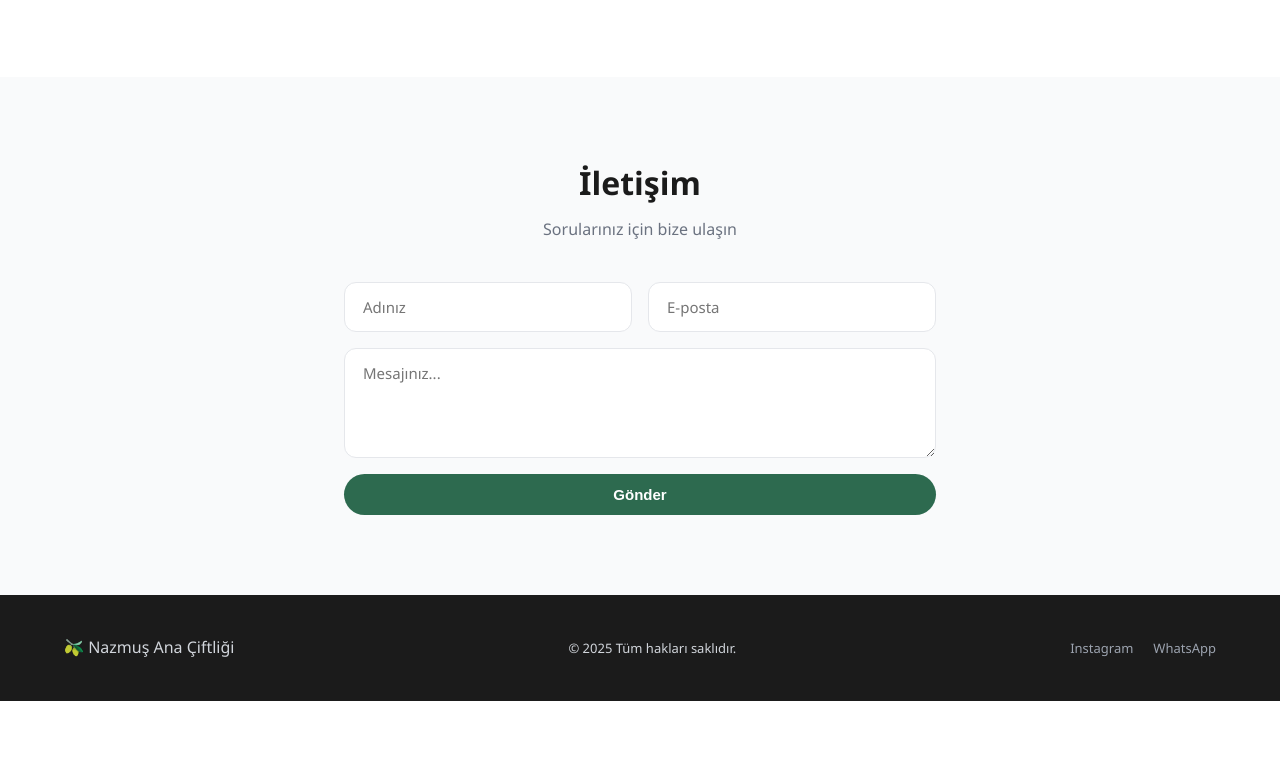
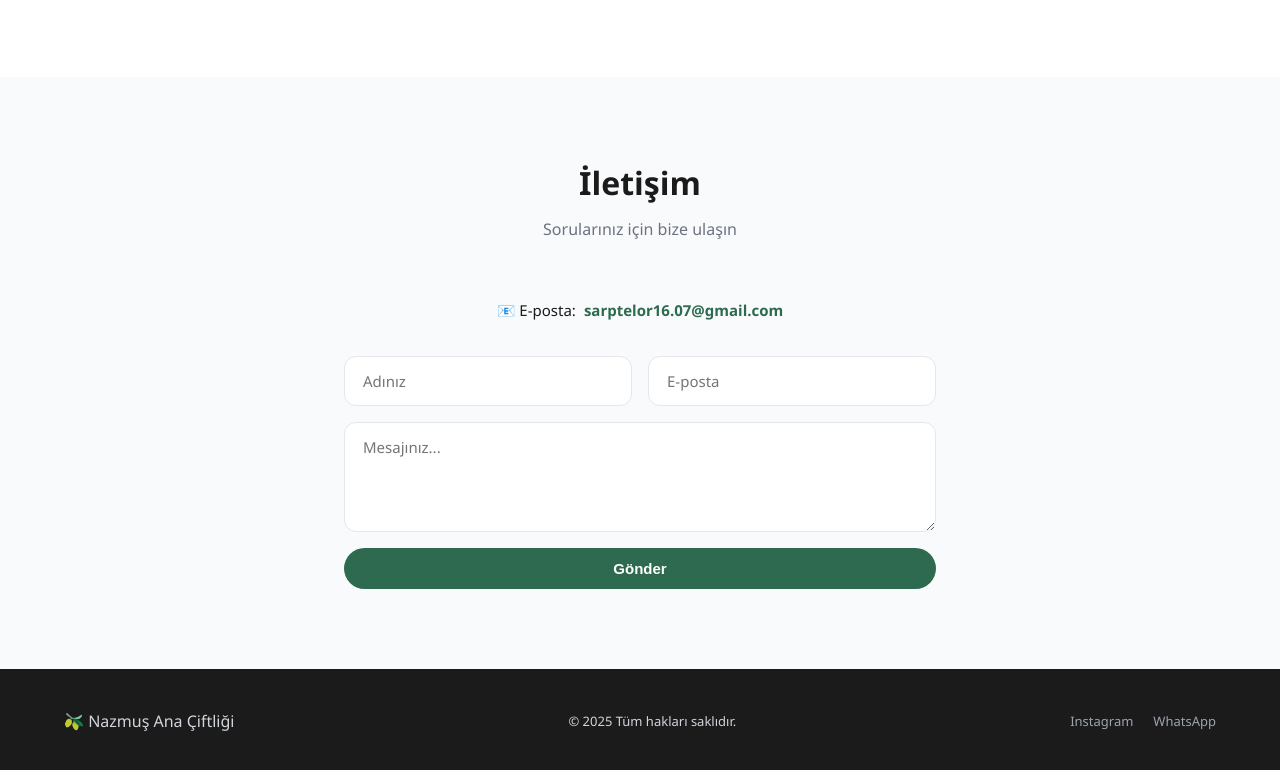
Before and after one commit to sarptelor1607/nazmus-ana-ciftligi, a plain HTML site: page index.html in a window 1280 px wide. Shown: the part 2363-3133 px from the top of the page. Before the commit the page ends 3064 px from the top, so only its background shows below. Drawn offline with Linux system fonts and the light colour scheme.

Commit message:
Fourth commit - Mail added
A real mail adress added to form part.

```diff
--- a/index.html
+++ b/index.html
@@ -144,6 +144,10 @@
     <div class="container contact__inner">
       <h2 class="section-title" data-i18n="contactTitle">İletişim</h2>
       <p class="section-subtitle" data-i18n="contactSub">Sorularınız için bize ulaşın</p>
+      <div class="contact-email-row">
+        <span data-i18n="contactEmailLabel">📧 E-posta:</span>
+        <a href="mailto:sarptelor16.07@gmail.com">sarptelor16.07@gmail.com</a>
+      </div>
       <form class="contact-form" id="contactForm">
         <div class="form-row">
           <input type="text"  data-i18n="contactName"  placeholder="Adınız"   required />
--- a/lang.js
+++ b/lang.js
@@ -43,8 +43,9 @@ const Lang = (() => {
       statCustomers: "Mutlu Müşteri",
       statProducts:  "Farklı Ürün",
       // Contact
-      contactTitle: "İletişim",
-      contactSub:   "Sorularınız için bize ulaşın",
+      contactTitle:      "İletişim",
+      contactSub:        "Sorularınız için bize ulaşın",
+      contactEmailLabel: "📧 E-posta:",
       contactName:  "Adınız",
       contactEmail: "E-posta",
       contactMsg:   "Mesajınız...",
@@ -130,8 +131,9 @@ const Lang = (() => {
       statExp:       "Years of Experience",
       statCustomers: "Happy Customers",
       statProducts:  "Different Products",
-      contactTitle: "Contact",
-      contactSub:   "Reach out to us with your questions",
+      contactTitle:      "Contact",
+      contactSub:        "Reach out to us with your questions",
+      contactEmailLabel: "📧 Email:",
       contactName:  "Your Name",
       contactEmail: "Email",
       contactMsg:   "Your message...",
--- a/style.css
+++ b/style.css
@@ -243,6 +243,20 @@ a { color: inherit; text-decoration: none; }
 /* ===== CONTACT ===== */
 .contact { padding: 80px 0; background: var(--light); }
 .contact__inner { max-width: 640px; margin: 0 auto; text-align: center; }
+.contact-email-row {
+  display: inline-flex;
+  align-items: center;
+  gap: 8px;
+  margin-top: 16px;
+  font-size: 15px;
+  color: var(--dark);
+}
+.contact-email-row a {
+  color: var(--green);
+  font-weight: 600;
+  text-decoration: none;
+}
+.contact-email-row a:hover { text-decoration: underline; }
 .contact-form { margin-top: 32px; display: flex; flex-direction: column; gap: 16px; }
 .form-row { display: grid; grid-template-columns: 1fr 1fr; gap: 16px; }
 .contact-form input,
```
